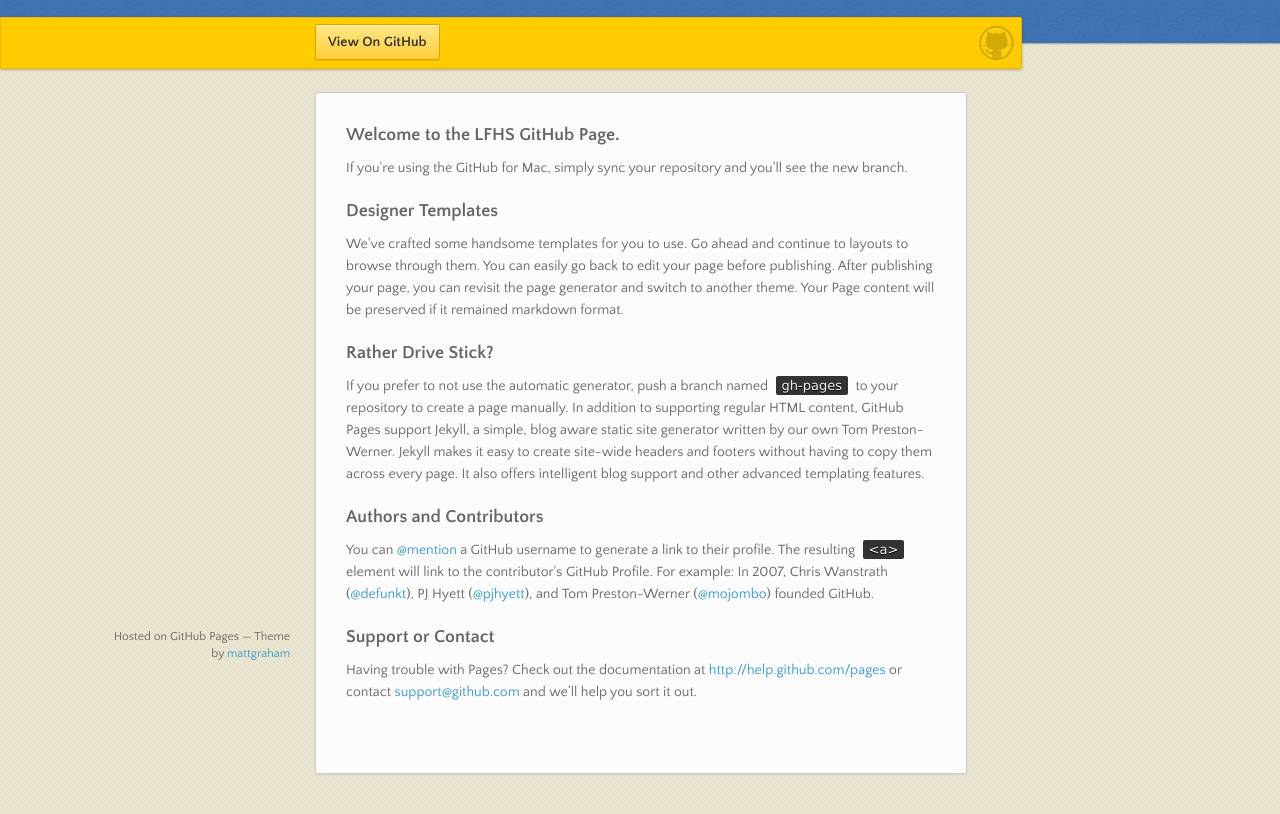
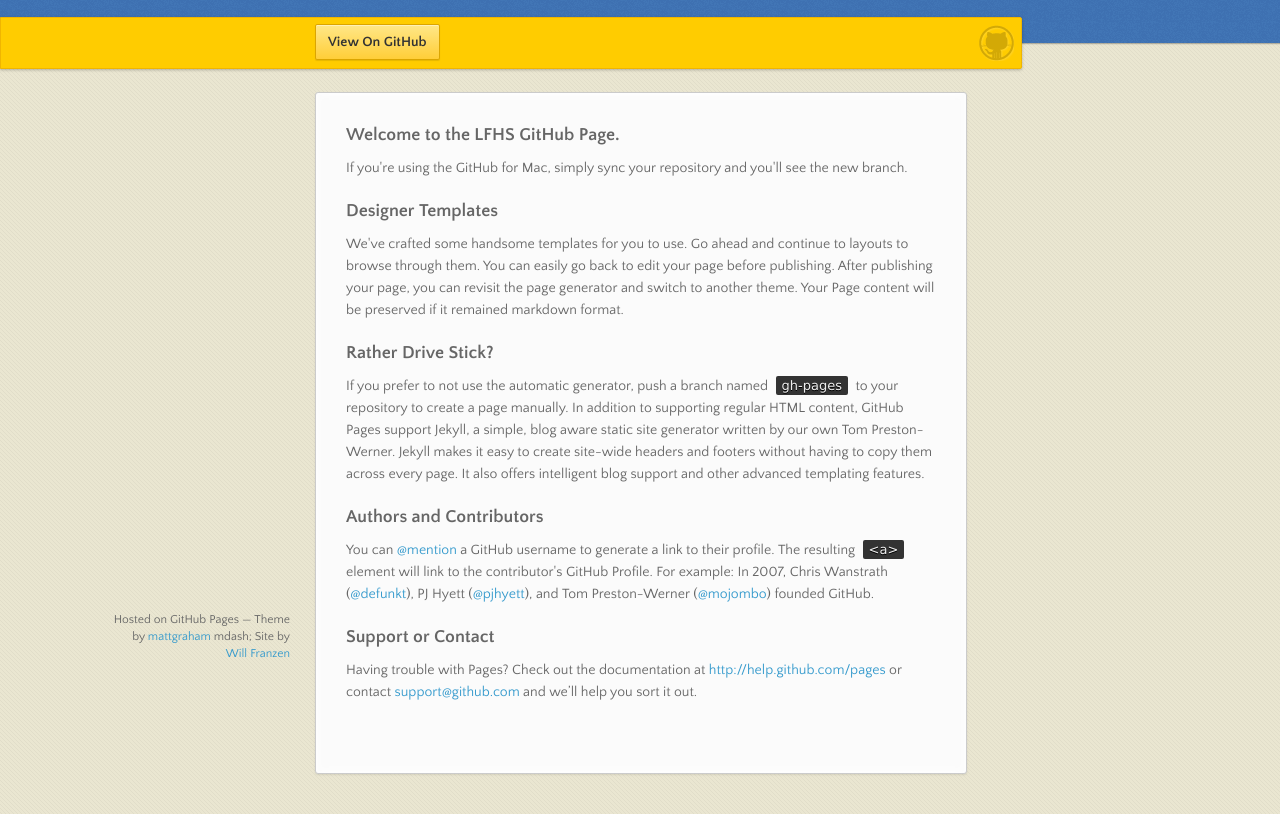
Before and after one commit to LFHS/lfhs.github.io, a plain HTML site: page index.html in a window 1280 px wide. Shown: the part 98-912 px from the top of the page. Drawn offline with nearby package versions, Linux system fonts and the light colour scheme.

Commit message:
Update index.html

```diff
--- a/index.html
+++ b/index.html
@@ -58,7 +58,7 @@
 <p>Having trouble with Pages? Check out the documentation at <a href="http://help.github.com/pages">http://help.github.com/pages</a> or contact <a href="mailto:support@github.com">support@github.com</a> and we’ll help you sort it out.</p>
       </section>
       <footer>
-        <p><small>Hosted on GitHub Pages &mdash; Theme by <a href="https://twitter.com/michigangraham">mattgraham</a></small></p>
+        <p><small>Hosted on GitHub Pages &mdash; Theme by <a href="https://twitter.com/michigangraham">mattgraham</a> mdash; Site by <a href="https://github.com/wtfaremyinitials">Will Franzen</a></small></p>
       </footer>
     </div>
     <!--[if !IE]><script>fixScale(document);</script><![endif]-->
```
